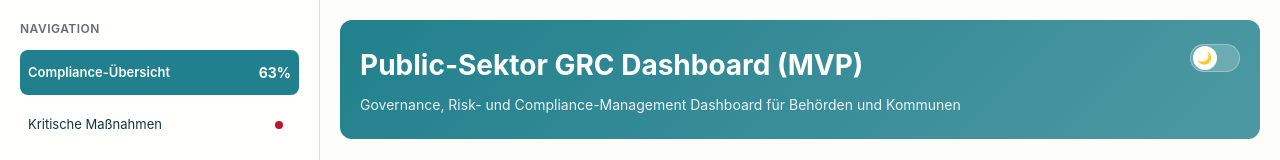
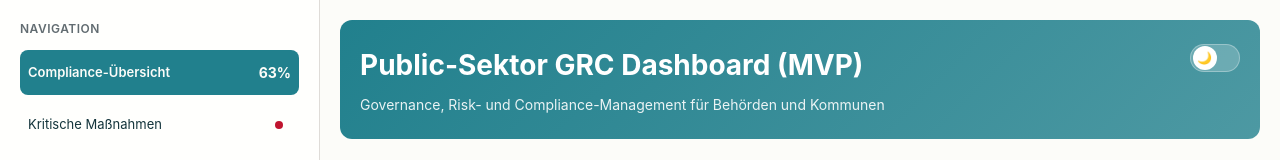
Before and after one commit to alhecas/PublicSector-GRC-Dashboard, a plain HTML site: page index.html in a window 1280 px wide. Shown: the top 160 px of the page. Drawn offline with Linux system fonts and the light colour scheme.

Commit message:
Update index.html

```diff
--- a/index.html
+++ b/index.html
@@ -36,7 +36,7 @@
             <header>
                 <div>
                     <h1>Public-Sektor GRC Dashboard (MVP)</h1>
-                    <p>Governance, Risk- und Compliance-Management Dashboard für Behörden und Kommunen</p>
+                    <p>Governance, Risk- und Compliance-Management für Behörden und Kommunen</p>
                 </div>
                 <div id="darkModeToggle" class="toggle-switch disabled" onclick="toggleDarkMode()">
                     <span class="toggle-icon moon">🌙</span>
```
